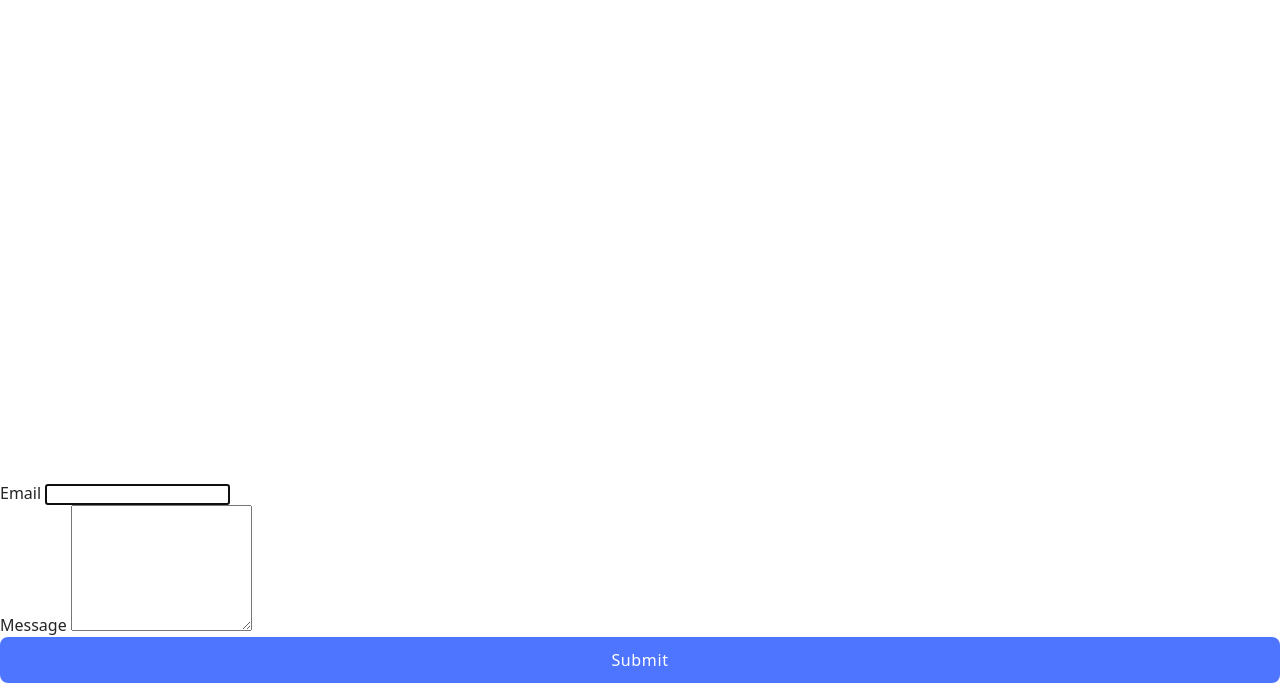
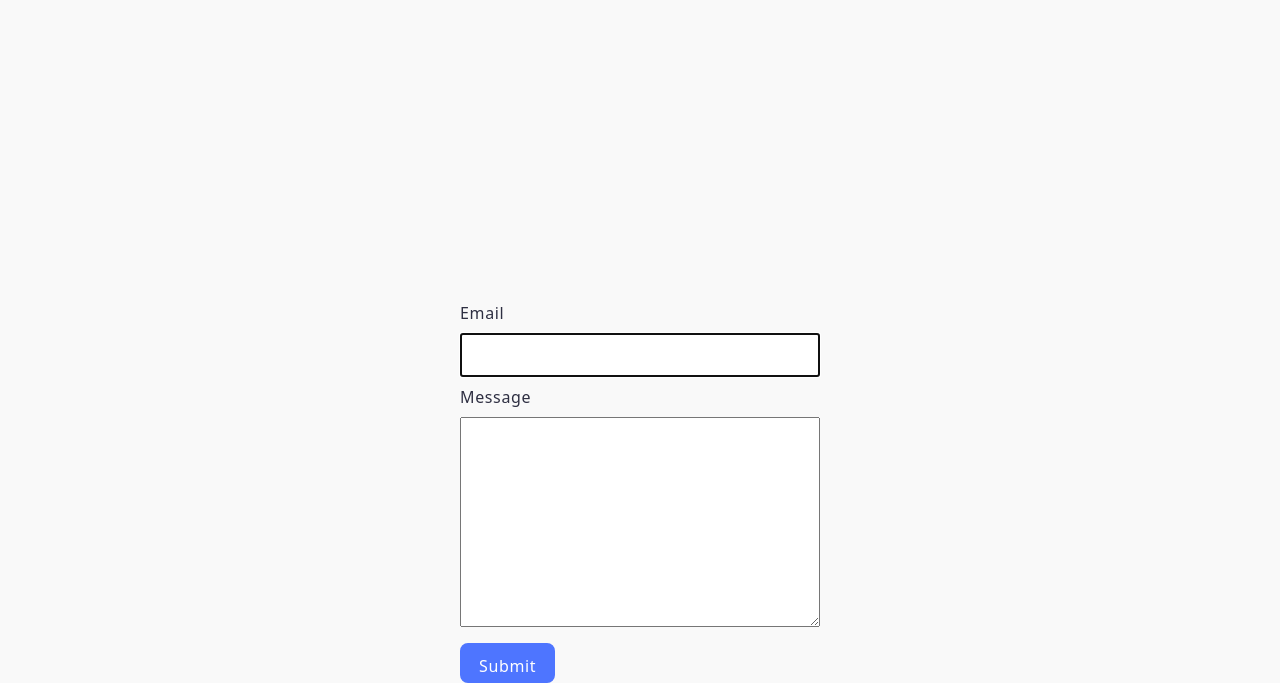
Before and after one commit to viktoriiapopel/goit-js-hw-09, a website built with Vite: page src/2-form.html in a window 1280 px wide. Shown: the part 117-800 px from the top of the page. Built offline with nearby package versions, Linux system fonts and the light colour scheme.

Commit message:
fix task 2

```diff
--- a/src/2-form.html
+++ b/src/2-form.html
@@ -16,13 +16,13 @@
       </div>
     </main>
     <form class="feedback-form" autocomplete="off">
-      <label class="">
+      <label class="user-info">
         Email
         <input type="email" name="email" autofocus />
       </label>
-      <label>
+      <label class="user-info">
         Message
-        <textarea name="message" rows="8"></textarea>
+        <textarea name="message" rows="8" placeholder="Type area"></textarea>
       </label>
       <button class="button" type="submit">Submit</button>
     </form>
--- a/src/css/2-form.css
+++ b/src/css/2-form.css
@@ -1,6 +1,17 @@
+body {
+  margin: 0;
+  height: 100vh;
+  display: flex;
+  justify-content: center;
+  align-items: center;
+  background-color: #f9f9f9;
+}
+
 .feedback-form {
+  flex-direction: column;
   display: flex;
-  flex-direction: column;
+  gap: 8px;
+  width: 360px;
 }
 .user-info {
   font-family: var(--font-family);
@@ -9,36 +20,57 @@
   line-height: 150%;
   letter-spacing: 0.04em;
   color: #2e2f42;
+  display: flex;
+  flex-direction: column;
+  width: 100%;
+}
+.user-info input,
+.user-info textarea {
+  margin-top: 8px;
+  padding: 8px;
+  font-size: 16px;
+  width: 100%;
+  box-sizing: border-box;
+  font-family: var(--font-family);
+  font-weight: 400;
+  font-size: 16px;
+  line-height: 150%;
+  letter-spacing: 0.04em;
+  color: #2e2f42;
 }
 
-.user-info input {
-  display: block;
-  margin-bottom: 8px;
-  margin-top: 8px;
-  border: 1px solid #808080;
-  border-radius: 4px;
-  width: 360px;
-  height: 40px;
+textarea::placeholder {
+  opacity: 0;
+  transition: opacity 0.2s ease;
+}
+
+textarea:focus::placeholder {
+  font-family: var(--font-family);
+  font-weight: 400;
+  font-size: 16px;
+  line-height: 150%;
+  letter-spacing: 0.04em;
+  color: #2e2f42;
+  opacity: 1;
 }
 
 .button {
+  margin-top: 8px;
+  border-radius: 8px;
+  padding: 8px 16px;
+  width: 95px;
+  height: 40px;
+  background: #4e75ff;
+  border: solid #4e75ff;
   font-family: var(--font-family);
   font-weight: 500;
   font-size: 16px;
   line-height: 150%;
   letter-spacing: 0.04em;
   color: #fff;
-  border-radius: 8px;
-  border: solid #4e75ff;
-  padding: 8px 16px;
-  background: #4e75ff;
 }
-.but-size-four {
-  width: 86px;
-  height: 40px;
-  margin-top: 8px;
-}
-.but-size-four:hover {
+
+.button:hover {
   background: #6c8cff;
   border: solid #6c8cff;
 }
```
